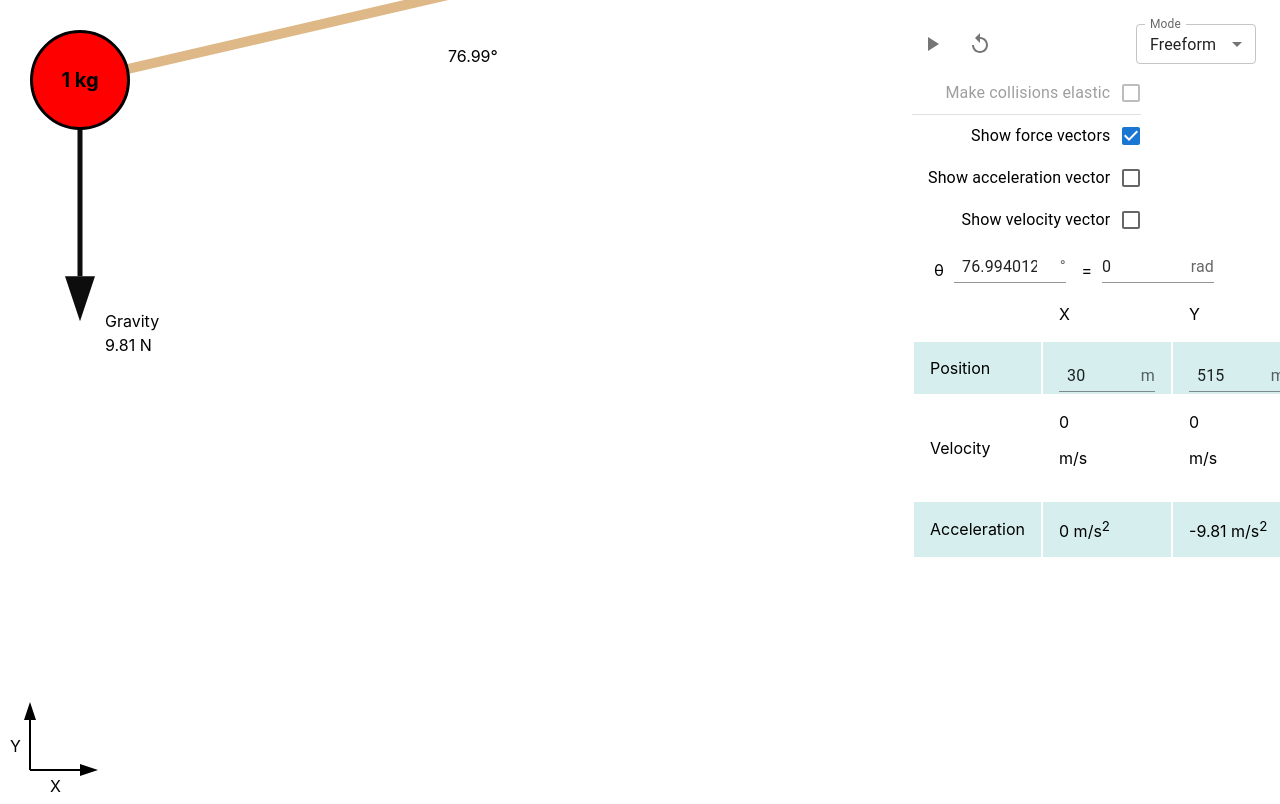
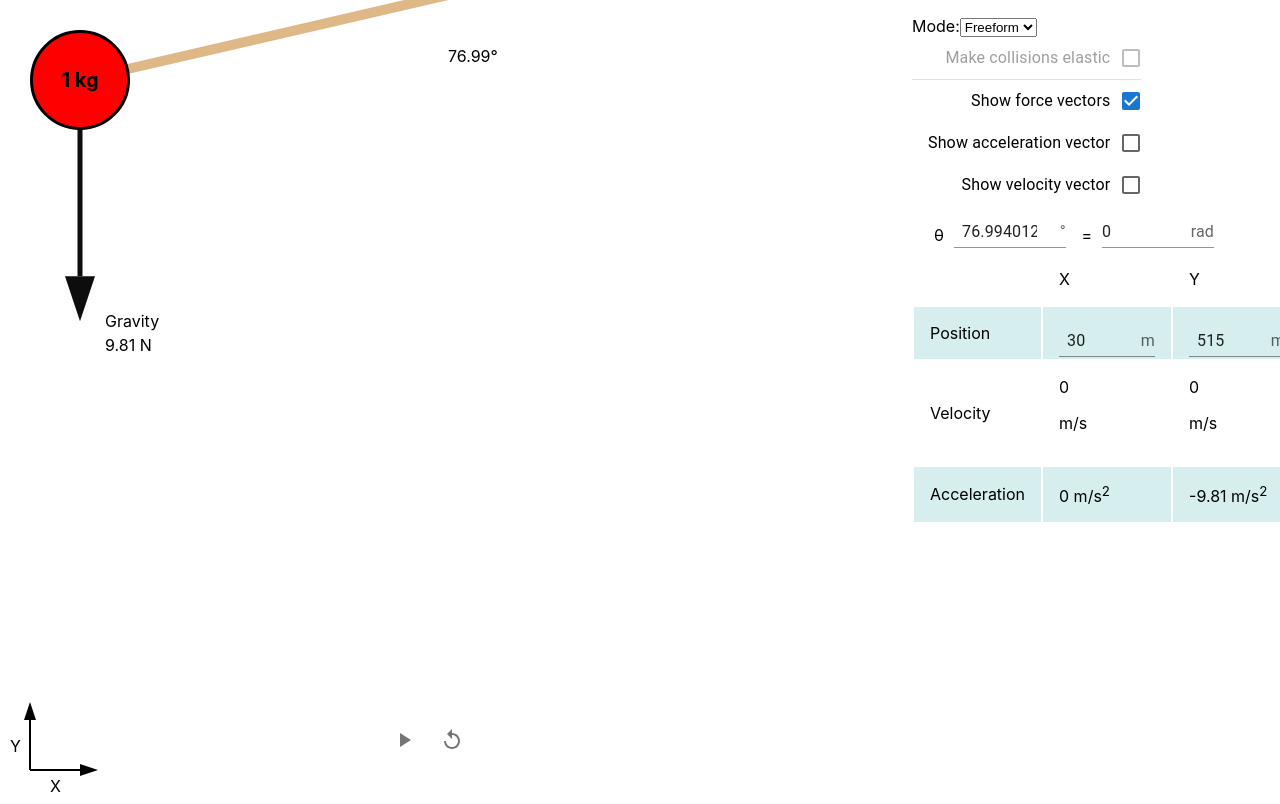
Before and after one commit to brynnchernosky/physics-mechanics-simulator, a React (Create React App) app: page / in a window 1280 px wide. Shown: the top 804 px of the page. Built offline with nearby package versions, Linux system fonts and the light colour scheme.

Commit message:
use html select to avoid mui bug

```diff
--- a/src/App.tsx
+++ b/src/App.tsx
@@ -4,6 +4,8 @@ import ClearIcon from "@mui/icons-material/Clear";
 import PauseIcon from "@mui/icons-material/Pause";
 import PlayArrowIcon from "@mui/icons-material/PlayArrow";
 import ReplayIcon from "@mui/icons-material/Replay";
+
+import { SelectChangeEvent } from "@mui/material/Select";
 import {
   Alert,
   Box,
@@ -945,6 +947,49 @@ function App() {
         <div className="mechanicsSimulationContentContainer">
           <div className="mechanicsSimulationButtonsAndElements">
             <div className="mechanicsSimulationButtons">
+              <Stack
+                direction="row"
+                spacing={1}
+                sx={{
+                  position: "relative",
+                  left: "30vw",
+                  top: "90vh",
+                }}
+              >
+                {simulationPaused && (
+                  <Tooltip title="Start simulation">
+                    <IconButton
+                      onClick={() => {
+                        setSimulationPaused(false);
+                      }}
+                    >
+                      <PlayArrowIcon />
+                    </IconButton>
+                  </Tooltip>
+                )}
+                {!simulationPaused && (
+                  <Tooltip title="Pause simulation">
+                    <IconButton
+                      onClick={() => {
+                        setSimulationPaused(true);
+                      }}
+                    >
+                      <PauseIcon />
+                    </IconButton>
+                  </Tooltip>
+                )}
+                {simulationPaused && (
+                  <Tooltip title="Reset simulation">
+                    <IconButton
+                      onClick={() => {
+                        setSimulationReset(!simulationReset);
+                      }}
+                    >
+                      <ReplayIcon />
+                    </IconButton>
+                  </Tooltip>
+                )}
+              </Stack>
               {!simulationPaused && (
                 <div
                   style={{
@@ -1130,42 +1175,20 @@ function App() {
         </div>
         <div className="mechanicsSimulationEquationContainer">
           <div className="mechanicsSimulationControls" style={{ zIndex: 1000 }}>
-            <Stack direction="row" spacing={1}>
-              {simulationPaused && (
-                <Tooltip title="Start simulation">
-                  <IconButton
-                    onClick={() => {
-                      setSimulationPaused(false);
-                    }}
-                  >
-                    <PlayArrowIcon />
-                  </IconButton>
-                </Tooltip>
-              )}
-              {!simulationPaused && (
-                <Tooltip title="Pause simulation">
-                  <IconButton
-                    onClick={() => {
-                      setSimulationPaused(true);
-                    }}
-                  >
-                    <PauseIcon />
-                  </IconButton>
-                </Tooltip>
-              )}
-              {simulationPaused && (
-                <Tooltip title="Reset simulation">
-                  <IconButton
-                    onClick={() => {
-                      setSimulationReset(!simulationReset);
-                    }}
-                  >
-                    <ReplayIcon />
-                  </IconButton>
-                </Tooltip>
-              )}
-            </Stack>
-            <FormControl sx={{ m: 1, minWidth: 120 }} size="small">
+            <label>
+              Mode:
+              <select
+                value={mode}
+                onChange={(event) => {
+                  setMode(event.target.value);
+                }}
+              >
+                <option value="Freeform">Freeform</option>
+                <option value="Review">Review</option>
+              </select>
+            </label>
+
+            {/* <FormControl sx={{ m: 1, minWidth: 120 }} size="small">
               <InputLabel id="demo-select-small">Mode</InputLabel>
               <Select
                 labelId="demo-select-small"
@@ -1183,24 +1206,7 @@ function App() {
                   Review
                 </MenuItem>
               </Select>
-            </FormControl>
-            {/* <Select
-              labelId="demo-simple-select-label"
-              id="demo-simple-select"
-              value={mode}
-              label="Mode"
-              onChange={(e) => {
-                setMode(e.target.value as string);
-              }}
-              sx={{ zIndex: "modal" }}
-            >
-              <MenuItem value="Freeform" sx={{ zIndex: "modal" }}>
-                Freeform
-              </MenuItem>
-              <MenuItem value="Review" sx={{ zIndex: "modal" }}>
-                Review
-              </MenuItem>
-            </Select> */}
+            </FormControl> */}
           </div>
           {mode == "Review" && (
             <div className="wordProblemBox">
```
